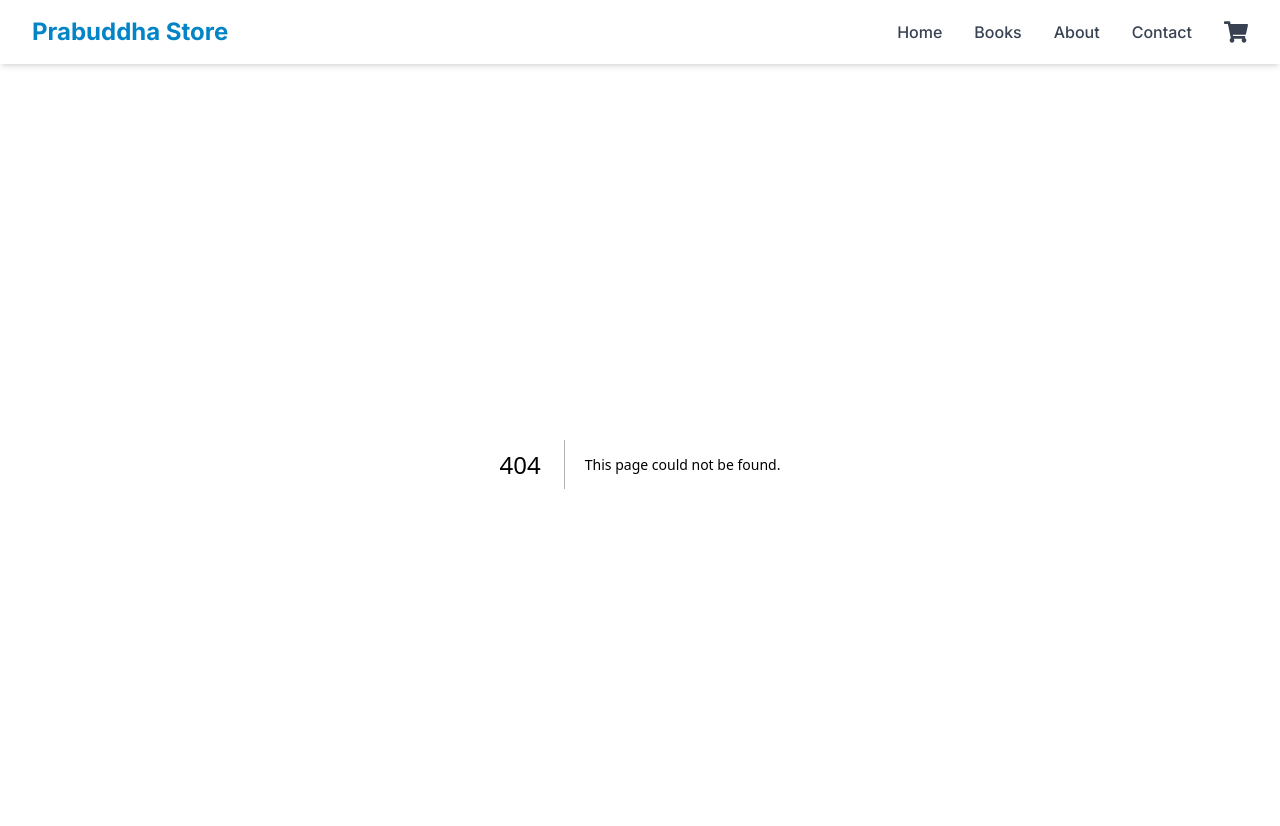
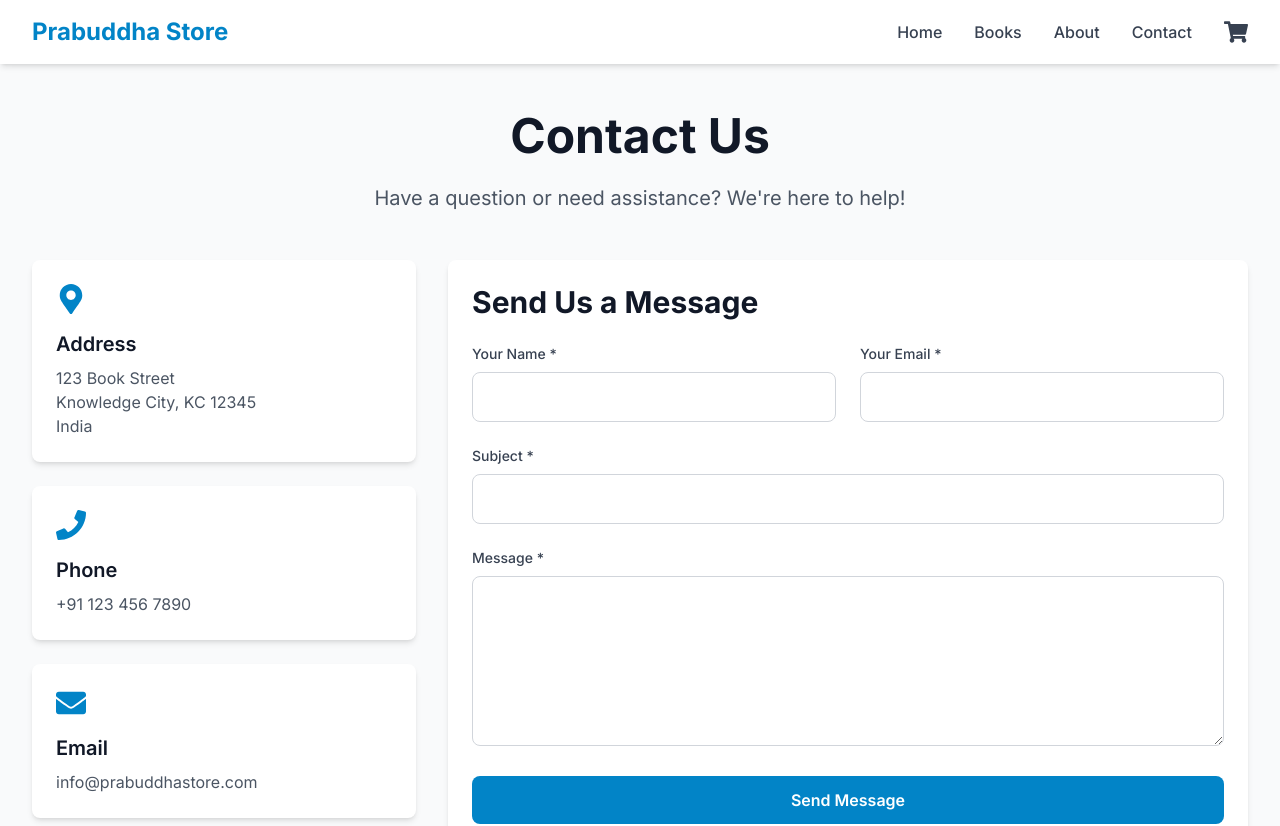
Before and after one commit to Wanni46/prabuddha-store, a Next.js app: page /contact in a window 1280 px wide. Before the commit this address had no page. Shown: the top 826 px of the page. Built offline with nearby package versions, Linux system fonts and the light colour scheme.

Commit message:
Add Contact page with contact form and information

```diff
--- /dev/null
+++ b/app/contact/page.tsx
@@ -0,0 +1,158 @@
+'use client';
+
+import { useState } from 'react';
+import { FaPhone, FaEnvelope, FaMapMarkerAlt, FaClock } from 'react-icons/fa';
+
+export default function ContactPage() {
+  const [formData, setFormData] = useState({
+    name: '',
+    email: '',
+    subject: '',
+    message: '',
+  });
+
+  const [submitted, setSubmitted] = useState(false);
+
+  const handleChange = (e: React.ChangeEvent<HTMLInputElement | HTMLTextAreaElement>) => {
+    setFormData({
+      ...formData,
+      [e.target.name]: e.target.value,
+    });
+  };
+
+  const handleSubmit = (e: React.FormEvent) => {
+    e.preventDefault();
+    console.log('Form submitted:', formData);
+    setSubmitted(true);
+    setFormData({ name: '', email: '', subject: '', message: '' });
+    setTimeout(() => setSubmitted(false), 5000);
+  };
+
+  return (
+    <div className="min-h-screen bg-gray-50 py-12">
+      <div className="max-w-7xl mx-auto px-4 sm:px-6 lg:px-8">
+        <div className="text-center mb-12">
+          <h1 className="text-5xl font-bold mb-6">Contact Us</h1>
+          <p className="text-xl text-gray-600 max-w-3xl mx-auto">
+            Have a question or need assistance? We're here to help!
+          </p>
+        </div>
+
+        <div className="grid grid-cols-1 lg:grid-cols-3 gap-8">
+          <div className="lg:col-span-1 space-y-6">
+            <div className="card">
+              <FaMapMarkerAlt className="text-3xl text-primary-600 mb-4" />
+              <h3 className="text-xl font-semibold mb-2">Address</h3>
+              <p className="text-gray-600">
+                123 Book Street<br />
+                Knowledge City, KC 12345<br />
+                India
+              </p>
+            </div>
+
+            <div className="card">
+              <FaPhone className="text-3xl text-primary-600 mb-4" />
+              <h3 className="text-xl font-semibold mb-2">Phone</h3>
+              <p className="text-gray-600">
+                +91 123 456 7890
+              </p>
+            </div>
+
+            <div className="card">
+              <FaEnvelope className="text-3xl text-primary-600 mb-4" />
+              <h3 className="text-xl font-semibold mb-2">Email</h3>
+              <p className="text-gray-600">
+                info@prabuddhastore.com
+              </p>
+            </div>
+
+            <div className="card">
+              <FaClock className="text-3xl text-primary-600 mb-4" />
+              <h3 className="text-xl font-semibold mb-2">Business Hours</h3>
+              <p className="text-gray-600">
+                Monday - Friday: 9:00 AM - 6:00 PM<br />
+                Saturday: 10:00 AM - 4:00 PM
+              </p>
+            </div>
+          </div>
+
+          <div className="lg:col-span-2">
+            <div className="card">
+              <h2 className="text-3xl font-bold mb-6">Send Us a Message</h2>
+
+              {submitted && (
+                <div className="bg-green-100 border border-green-400 text-green-700 px-4 py-3 rounded mb-6">
+                  Thank you for your message! We'll get back to you soon.
+                </div>
+              )}
+
+              <form onSubmit={handleSubmit} className="space-y-6">
+                <div className="grid grid-cols-1 md:grid-cols-2 gap-6">
+                  <div>
+                    <label className="block text-sm font-medium text-gray-700 mb-2">
+                      Your Name *
+                    </label>
+                    <input
+                      type="text"
+                      name="name"
+                      required
+                      value={formData.name}
+                      onChange={handleChange}
+                      className="w-full px-4 py-3 border border-gray-300 rounded-lg focus:outline-none focus:ring-2 focus:ring-primary-500"
+                    />
+                  </div>
+
+                  <div>
+                    <label className="block text-sm font-medium text-gray-700 mb-2">
+                      Your Email *
+                    </label>
+                    <input
+                      type="email"
+                      name="email"
+                      required
+                      value={formData.email}
+                      onChange={handleChange}
+                      className="w-full px-4 py-3 border border-gray-300 rounded-lg focus:outline-none focus:ring-2 focus:ring-primary-500"
+                    />
+                  </div>
+                </div>
+
+                <div>
+                  <label className="block text-sm font-medium text-gray-700 mb-2">
+                    Subject *
+                  </label>
+                  <input
+                    type="text"
+                    name="subject"
+                    required
+                    value={formData.subject}
+                    onChange={handleChange}
+                    className="w-full px-4 py-3 border border-gray-300 rounded-lg focus:outline-none focus:ring-2 focus:ring-primary-500"
+                  />
+                </div>
+
+                <div>
+                  <label className="block text-sm font-medium text-gray-700 mb-2">
+                    Message *
+                  </label>
+                  <textarea
+                    name="message"
+                    required
+                    rows={6}
+                    value={formData.message}
+                    onChange={handleChange}
+                    className="w-full px-4 py-3 border border-gray-300 rounded-lg focus:outline-none focus:ring-2 focus:ring-primary-500"
+                  />
+                </div>
+
+                <button type="submit" className="btn-primary w-full">
+                  Send Message
+                </button>
+              </form>
+            </div>
+          </div>
+        </div>
+      </div>
+    </div>
+  );
+}
```
